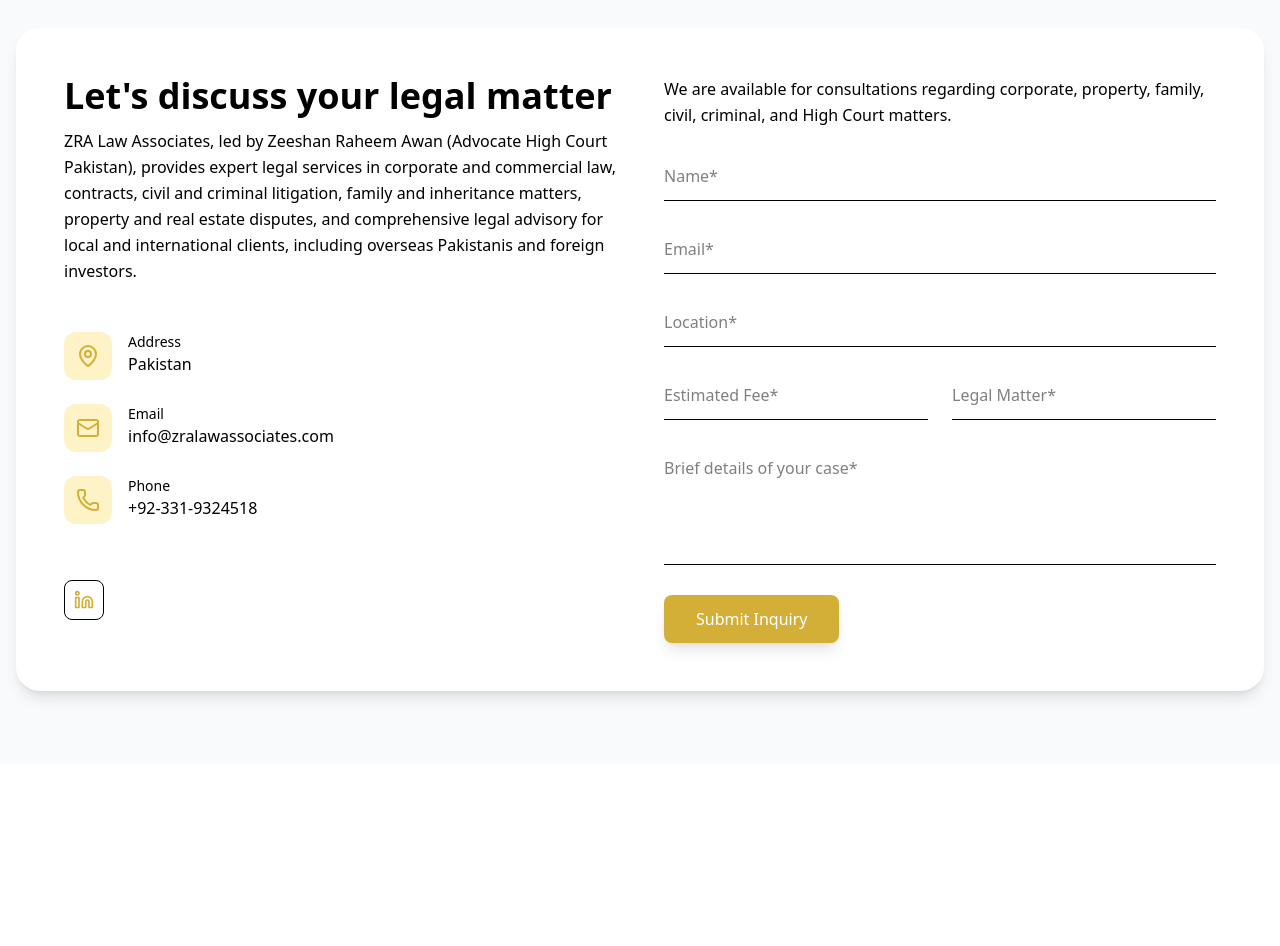
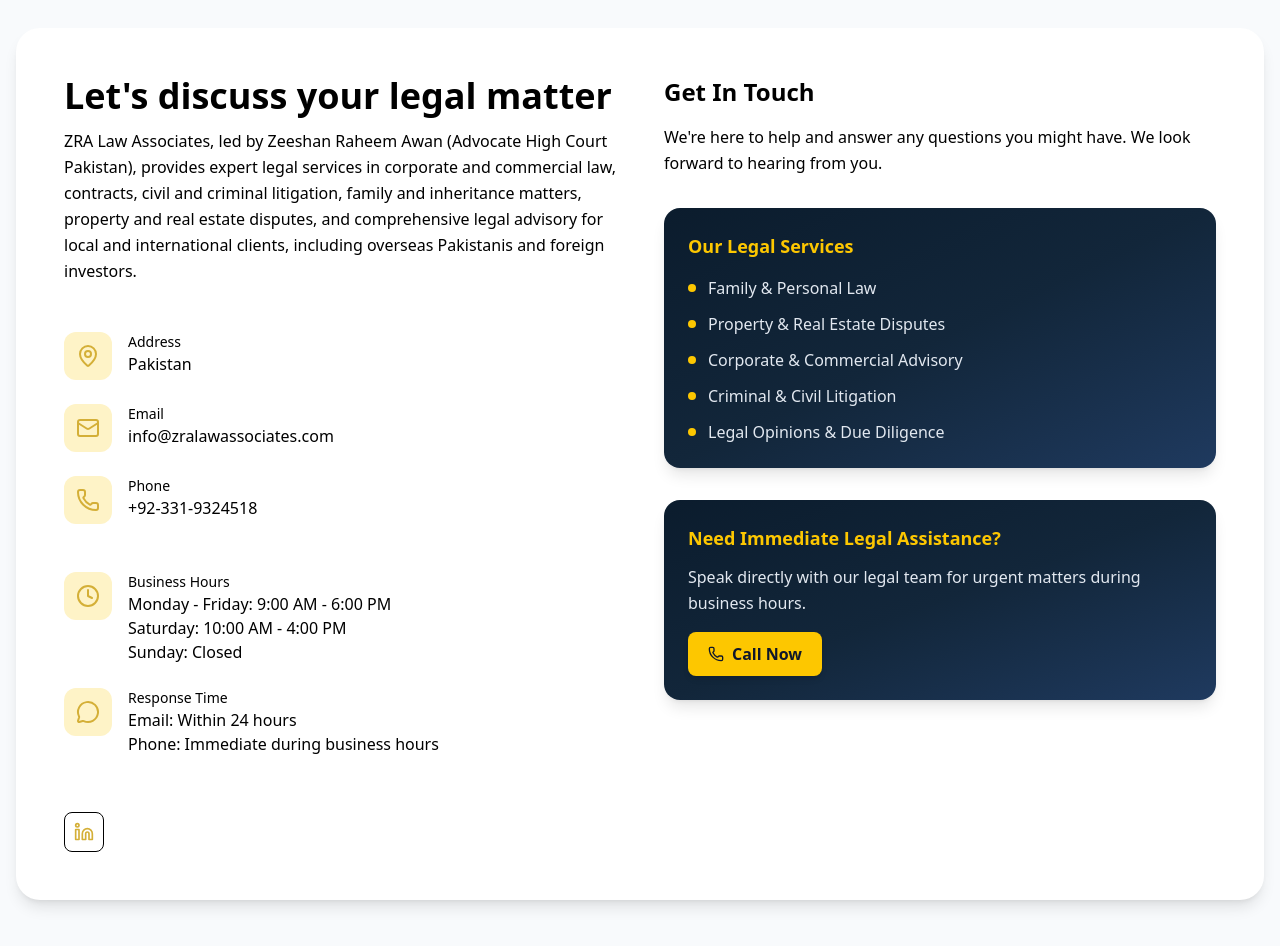
Before and after one commit to alphasoft360/zeeshan, a React (Vite) app: page / in a window 1280 px wide. Shown: the part 3300-4246 px from the top of the page. Before the commit the page ends 4064 px from the top, so only its background shows below. Built offline with nearby package versions, Linux system fonts and the light colour scheme.

Commit message:
Merge remote and local histories

```diff
--- a/src/components/ContactUs/page.jsx
+++ b/src/components/ContactUs/page.jsx
@@ -1,9 +1,12 @@
-import React, { useState } from "react";
+import React from "react";
 import {
   MapPin,
   Mail,
   Phone,
   Linkedin,
+  Clock,
+  MessageCircle,
+  Globe,
 } from "lucide-react";
 import content from "../../data/content.json";
 
@@ -11,24 +14,6 @@
    COMPONENT
 ========================= */
 const ContactUs = () => {
-
-  const [formData, setFormData] = useState({
-    name: "",
-    email: "",
-    location: "",
-    budget: "",
-    subject: "",
-    message: "",
-  });
-
-  const handleChange = (e) => {
-    setFormData({ ...formData, [e.target.name]: e.target.value });
-  };
-
-  const handleSubmit = () => {
-    console.log("Form submitted:", formData);
-    alert(content.contact.form.successAlert);
-  };
 
   return (
     <div className="min-h-screen bg-light py-16 px-4">
@@ -90,6 +75,45 @@
                 </div>
               </div>
 
+              {/* ADDITIONAL CONTACT INFO */}
+              <div className="space-y-6 pt-4">
+
+                {/* Business Hours */}
+                <div className="flex items-start gap-4">
+                  <div className="w-12 h-12 bg-accent-light rounded-xl flex items-center justify-center">
+                    <Clock className="w-6 h-6 text-accent" />
+                  </div>
+                  <div>
+                    <p className="text-sm text-secondary-500">Business Hours</p>
+                    <p className="text-secondary-900 font-medium">
+                      Monday - Friday: 9:00 AM - 6:00 PM
+                    </p>
+                    <p className="text-secondary-900 font-medium">
+                      Saturday: 10:00 AM - 4:00 PM
+                    </p>
+                    <p className="text-secondary-900 font-medium">
+                      Sunday: Closed
+                    </p>
+                  </div>
+                </div>
+
+                {/* Response Time */}
+                <div className="flex items-start gap-4">
+                  <div className="w-12 h-12 bg-accent-light rounded-xl flex items-center justify-center">
+                    <MessageCircle className="w-6 h-6 text-accent" />
+                  </div>
+                  <div>
+                    <p className="text-sm text-secondary-500">Response Time</p>
+                    <p className="text-secondary-900 font-medium">
+                      Email: Within 24 hours
+                    </p>
+                    <p className="text-secondary-900 font-medium">
+                      Phone: Immediate during business hours
+                    </p>
+                  </div>
+                </div>
+              </div>
+
               {/* SOCIAL ICONS */}
               <div className="flex gap-3 pt-6">
                 <a
@@ -103,75 +127,66 @@
               </div>
             </div>
 
-            {/* RIGHT COLUMN - FORM */}
-            <div className="space-y-6">
-              <p className="text-secondary-500 leading-relaxed">
-                {content.contact.availability}
-              </p>
-
-              <input
-                type="text"
-                name="name"
-                placeholder={content.contact.form.placeholders.name}
-                value={formData.name}
-                onChange={handleChange}
-                className="w-full py-3 border-b border-secondary-300 focus:border-accent outline-none"
-              />
-
-              <input
-                type="email"
-                name="email"
-                placeholder={content.contact.form.placeholders.email}
-                value={formData.email}
-                onChange={handleChange}
-                className="w-full py-3 border-b border-secondary-300 focus:border-accent outline-none"
-              />
-
-              <input
-                type="text"
-                name="location"
-                placeholder={content.contact.form.placeholders.location}
-                value={formData.location}
-                onChange={handleChange}
-                className="w-full py-3 border-b border-secondary-300 focus:border-accent outline-none"
-              />
-
-              <div className="grid grid-cols-2 gap-6">
-                <input
-                  type="text"
-                  name="budget"
-                  placeholder={content.contact.form.placeholders.budget}
-                  value={formData.budget}
-                  onChange={handleChange}
-                  className="py-3 border-b border-secondary-300 focus:border-accent outline-none"
-                />
-                <input
-                  type="text"
-                  name="subject"
-                  placeholder={content.contact.form.placeholders.subject}
-                  value={formData.subject}
-                  onChange={handleChange}
-                  className="py-3 border-b border-secondary-300 focus:border-accent outline-none"
-                />
+            {/* RIGHT COLUMN - ADDITIONAL INFO */}
+            <div className="space-y-8">
+              <div>
+                <h3 className="text-2xl font-bold text-secondary-900 mb-4">
+                  Get In Touch
+                </h3>
+                <p className="text-secondary-500 leading-relaxed mb-6">
+                  We're here to help and answer any questions you might have.
+                  We look forward to hearing from you.
+                </p>
               </div>
 
-              <textarea
-                name="message"
-                placeholder={content.contact.form.placeholders.message}
-                rows={4}
-                value={formData.message}
-                onChange={handleChange}
-                className="w-full py-3 border-b border-secondary-300 focus:border-accent outline-none resize-none"
-              />
+              {/* SERVICES OFFERED */}
+              <div className="bg-gradient-to-br from-[#0b1c2d] via-[#12263a] to-[#1f3a5f] rounded-2xl p-6 shadow-lg">
+                <h4 className="text-lg font-semibold text-yellow-400 mb-4">
+                  Our Legal Services
+                </h4>
+                <ul className="space-y-3">
+                  <li className="flex items-center gap-3">
+                    <div className="w-2 h-2 bg-yellow-400 rounded-full"></div>
+                    <span className="text-slate-200">Family & Personal Law</span>
+                  </li>
+                  <li className="flex items-center gap-3">
+                    <div className="w-2 h-2 bg-yellow-400 rounded-full"></div>
+                    <span className="text-slate-200">Property & Real Estate Disputes</span>
+                  </li>
+                  <li className="flex items-center gap-3">
+                    <div className="w-2 h-2 bg-yellow-400 rounded-full"></div>
+                    <span className="text-slate-200">Corporate & Commercial Advisory</span>
+                  </li>
+                  <li className="flex items-center gap-3">
+                    <div className="w-2 h-2 bg-yellow-400 rounded-full"></div>
+                    <span className="text-slate-200">Criminal & Civil Litigation</span>
+                  </li>
+                  <li className="flex items-center gap-3">
+                    <div className="w-2 h-2 bg-yellow-400 rounded-full"></div>
+                    <span className="text-slate-200">Legal Opinions & Due Diligence</span>
+                  </li>
+                </ul>
+              </div>
 
-              <button
-                onClick={handleSubmit}
-                className="bg-accent hover:bg-red-700 hover:scale-105 text-white px-8 py-3 rounded-lg font-medium transition-all duration-300 shadow-lg hover:shadow-2xl transform"
-              >
-                {content.contact.form.submitLabel}
-              </button>
+              {/* QUICK CONTACT CARD */}
+              <div className="bg-gradient-to-br from-[#0b1c2d] via-[#12263a] to-[#1f3a5f] rounded-2xl p-6 text-white shadow-lg">
+                <h4 className="text-lg font-semibold mb-3 text-yellow-400">
+                  Need Immediate Legal Assistance?
+                </h4>
+                <p className="mb-4 text-slate-200 leading-relaxed">
+                  Speak directly with our legal team for urgent matters during business hours.
+                </p>
+                 <a
+                  href={`https://wa.me/${content.contact.profile.contact.phone.replace(/\D/g, '')}`}
+                  target="_blank"
+                  rel="noreferrer"
+                  className="inline-flex items-center gap-2 bg-yellow-400 text-slate-900 px-5 py-2.5 rounded-lg font-semibold hover:bg-yellow-300 hover:scale-105 transition-all duration-300 cursor-pointer shadow-md"
+                >
+                  <Phone className="w-4 h-4" />
+                  Call Now
+                </a>
+              </div>
             </div>
-
           </div>
         </div>
       </div>
```
